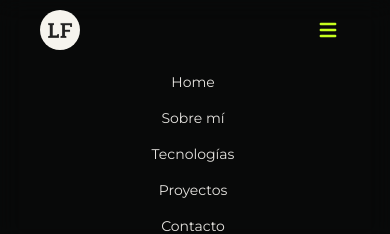
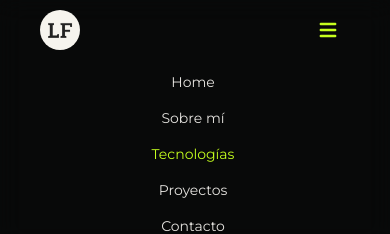
Before and after one commit to fernando8alvarez/Portafolio-2.0v, a React (Vite) app: page / in a window 390 px wide. Both pictures are taken after a click on the button "Open main menu". Shown: the top 234 px of the page. Built offline with nearby package versions, Linux system fonts and the light colour scheme; a web font is replaced by a local one.

Commit message:
arreglos

```diff
--- a/src/components/Navbar/Navbar.jsx
+++ b/src/components/Navbar/Navbar.jsx
@@ -123,13 +123,18 @@ export default function Navbar({ currentSection }) {
                     <div className='w-full flex flex-col gap-4 justify-center items-center'>
                         {sections.map((el) => {
                             return (
-                                <div key={idGenerate()} className="cursor-auto h-5">
-                                    <Options2
+                                <div key={idGenerate()} className="cursor-auto h-5 transform duration-500">
+                                    <a
                                         href={`#${el.id}`}
                                         onClick={() => setmenu(false)}
+                                        className={`${(el.id === currentSection ? "text-[#c5ff1e] text-base sm:text-lg" : "text-[#e5e3df]")}
+                                            font-Montserrat hover:text-[#c5ff1e] text-sm sm:text-base hover:text-base hover:sm:text-lg
+                                            bg-transparent
+                                            pl-3 pr-4 md:p-0
+                                            transform duration-500 no-underline`}
                                     >
                                         {el.text}
-                                    </Options2>
+                                    </a>
                                 </div>
                             )
                         })}
--- a/src/components/Tecnologies/Tecnologies.jsx
+++ b/src/components/Tecnologies/Tecnologies.jsx
@@ -110,7 +110,7 @@ export default function Tecnologies() {
                 <Tittle1>Tecnologias</Tittle1>
                 <Tittle2>Habilidades</Tittle2>
             </div>
-            <div className='flex flex-col gap-10 mb-10'>
+            <div className='flex flex-col gap-5 md:gap-10 mb-10'>
                 <div>
                     <Subtittle>Frontend</Subtittle>
                     <ContainerTech>
```
